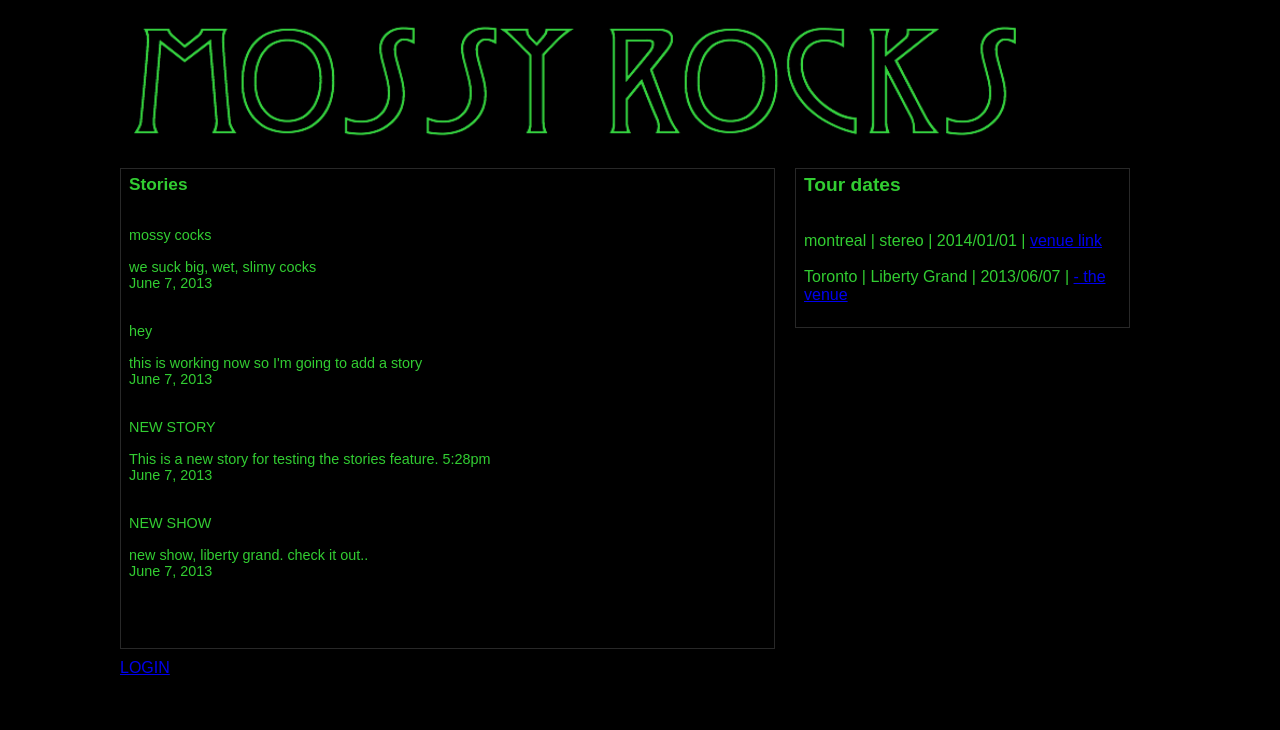
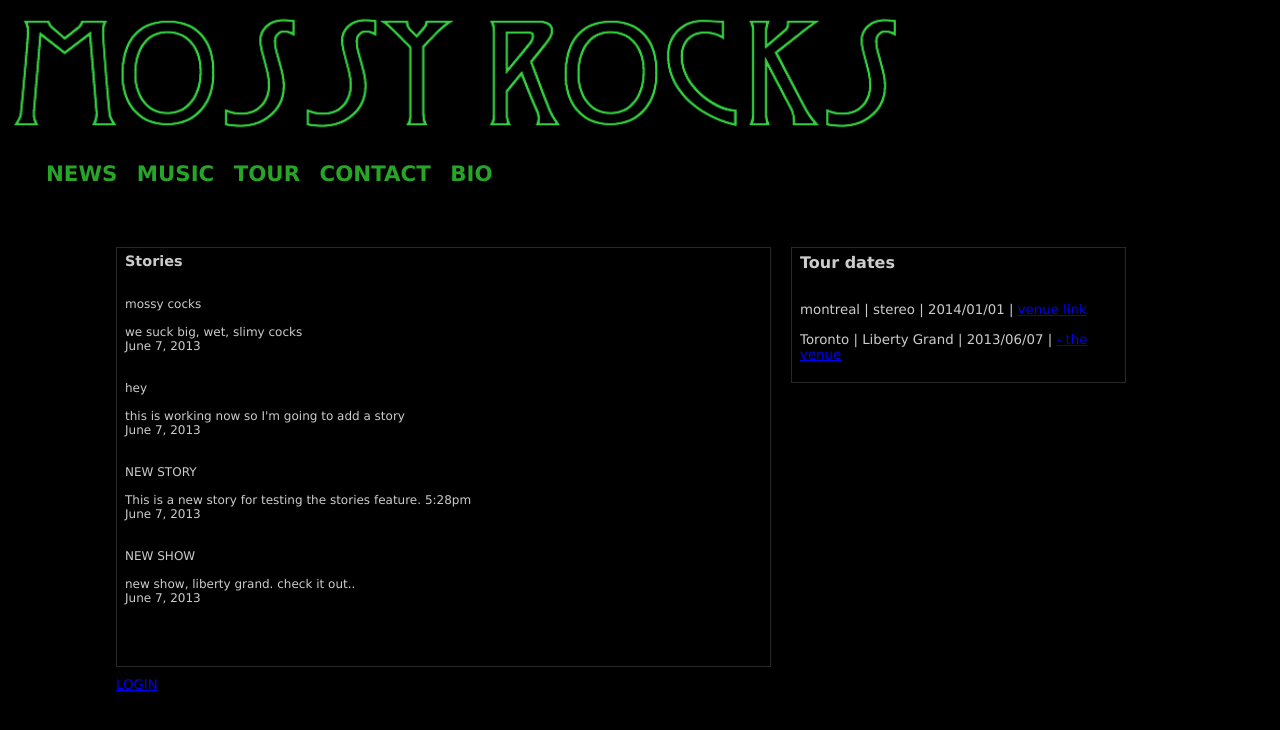
Before and after one commit to 0853RV3R/mossyrocks, a Django app: page / in a window 1280 px wide. Shown: the top 730 px of the page. Run offline with Django 3.2, Linux system fonts and the light colour scheme; data comes from the database, SQL or seed files in the repository; both versions use the stored data as it was after the commit; parts of the project's set-up code (start-up, migrations or seed data) failed here and were passed over.

Commit message:
some more css progress

```diff
--- a/MossyDream-Music.html
+++ b/MossyDream-Music.html
@@ -45,7 +45,7 @@ After writing a few songs under Adena, it was time for the band to take a hiatus
 <p>
 In 2012, Justin, Kerry, and Nick re-assembled in Toronto to continue their musical journey, a return more anticipated than the second coming of Christ. Alas, Mossy Rocks was born - but not without the final addition to this wondrous puzzle, guitarist Chase Tiley. With a drummer, bassist, guitarist, and lead singer in place, Mossy Rocks was able to finally create a sound that would transcend rock.
 
-Drawing influence from Tool, Led Zeppelin, Red Hot Chili Peppers, and Jimi Hendrix, Mossy Rocks creates an alternative sound infused with new edge and old finesse. With each down stroke of the pick and snare of the drum, Justin, Kerry, Nick, Chase, and Mossy Rocks move closer to Rock & Roll stardom.
+Drawing influence from Tool, Led Zeppelin, Red Hot Chili Peppers, and Jimi Hendrix, Mossy Rocks creates an alternative sound infused with new edge and old finesse. With each down stroke of the pick and each crack of the snare drum, Justin, Kerry, Nick, Chase, and Mossy Rocks move closer to Rock & Roll stardom.
 </p>
 
 </div>
--- a/news/static/css/cssTillIDie.css
+++ b/news/static/css/cssTillIDie.css
@@ -13,23 +13,194 @@
 
   Note: IE6 works fine without this fix.
 */
-
+/*
 body {
 
  font-family: 'Merriweather Sans', sans-serif;
  color: #32CD32;
  background:rgb(0, 0, 0);
 }
+*/
+BODY {
+  background:#000000; color:#CCCCCC;
+  font-family: verdana, arial, helvetica, sans-serif;
+  font-size: 10pt;
+  margin-left: 0%;
+  margin-top: 0%;
+}
 
+
+
+p{
+  color:#32CD32;
+  background-color:#000000;
+}
+/*
+A.nav:link    { color:#32CD32; }
+A.nav:hover   { color:#2EB82E; }
+
+A:visited   { color:#666666; }
+
+A:active  { color:#AA0000; } */
+
+.mainNavigation {
+
+         background-color: #000000;
+         font-family: verdana, arial, helvetica, sans-serif;
+     font-size:16pt;
+         color: #32CD32;
+         font-weight: bold;
+         width: 100%;
+         height: 65px;
+     position:fixed;
+     top:130px;
+     z-index:1;
+     left:0px;
+     zoom: 1;
+     filter: alpha(opacity=70);
+     opacity:0.8;
+       }
+
+#Title{
+     background-color: #000000;
+         font-family: verdana, arial, helvetica, sans-serif;
+         color: #32CD32;
+         font-weight: bold;
+     height:10px;
+     width:100%;
+     zoom:1;
+       left: 35px;
+     z-index:1;
+     filter: alpha(opacity=70);
+     opacity:0.8;
+     position: fixed;
+     top:0px;
+
+
+        }
+
+
+#enter{
+    background-color: #000000;
+         font-family: LCD, verdana, arial, helvetica, sans-serif;
+         color: #32CD32;
+         font-weight: bold;
+     display:table-cell;
+margin:0 auto;
+vertical-align:middle;
+text-align:center;
+width:1014px;
+position:absolute;
+top:300px;
+
+
+}
+
+#body
+{
+ width:850px;
+ margin:0px auto;
+ margin-top:180px;
+ font-family:verdana;
+}
+
+ul.nav
+{
+  position: relative;
+  list-style-type:none;
+  margin:0;
+  padding:60;
+  padding-top:6px;
+  padding-bottom:6px;
+  border-radius:10px;
+  -moz-border-radius:10px;
+  -webkit-border-radius:10px;
+  }
+li.nav
+{
+  display:inline;
+}
+li.pic
+{
+  display:inline;
+  position: absolute;
+  right: 10px;
+}
+
+a.nav
+{
+  font-weight:bold;
+  color:#32CD32;
+  background-color:#000000;
+  text-align:center;
+  padding:6px;
+  text-decoration:none;
+  text-transform:uppercase;
+  border-radius:10px;
+  -moz-border-radius:10px;
+  -webkit-border-radius:10px;
+}
+a.current, a:hover,a:active
+{
+  background-color:#32CD32;
+  color:#000000;
+}
+
+.news{
+  background-color:#00000;
+  color:#32CD32;
+}
+
+img{
+  border-radius:10px;
+  -moz-border-radius:10px;
+  -webkit-border-radius:10px;
+}
+
+div.slide
+{
+position: relative;
+width:40px;
+height:65px;
+background:#32CD32;
+transition-property: width;
+transition-duration: 2s;
+-webkit-transition-property: width; /* Safari */
+-webkit-transition-duration: 2s; /* Safari */
+border-radius:10px;
+-moz-border-radius:10px;
+-webkit-border-radius:10px;
+}
+div.slide:hover
+{
+width:300px;
+}
+
+.song
+{position: relative;
+ left: 500px;
+}
+
+
+
+
+
+
+
+
+/* OLD TEMPLATE: */
+
+.title_2 {
+    font-size:120%;
+    font-weight:700;
+}
+/*
 .title_1 {
     font-size:150%;
     font-weight:700;
 }
 
-.title_2 {
-    font-size:120%;
-    font-weight:700;
-}
+
 
 .title_3 {
     font-size:120%;
@@ -74,7 +245,7 @@ body {
     font-size:0.9em;
     font-weight:700;
 }
-
+    */
 
 /* Containers
 ----------------------------------------------------------------------------------------------------*/
@@ -111,13 +282,14 @@ body {
 }
 
 
-
+/*
 .push_1, .pull_1,
 .push_2, .pull_2,
 .push_3, .pull_3 {
 	position:relative;
 }
 
+*/
 
 /* Grid >> Children (Alpha ~ First, Omega ~ Last)
 ----------------------------------------------------------------------------------------------------*/
--- a/news/templates/basic.html
+++ b/news/templates/basic.html
@@ -11,38 +11,27 @@
 
 <body>
 
-<div class="container_4">
+<div class="Title">
 
 <img src="{{ STATIC_URL }}images/MR-head.gif" alt=":::MOSSY ROCKS:::" onmouseover="this" src="{{ STATIC_URL }}images/MR-head.gif" onmouseout="images/MR-head.gif" width="911" height="142" />
+
+</div>
 
 
 
 
-        {% comment %}
-        {% block navbar %}
-    <br>
-    <ul class ="nav">
-        <li class ="nav"><a href="#" >News</a></li>
-        <li class ="nav"><a href="#" >Music</a></li>
-        <li class ="nav"><a href="#" >Tour</a></li>
-        <li class ="nav"><a href="#" >Contact</a></li>
-        <li class ="nav"><a href="#" >Bio</a></li>
-    </ul>
-        {% endblock navbar %}
-        {% endcomment %}
 
 
+{% block header %} {% endblock header %}
+<div class="container_4">
 
-<br>
-<br>
-
-{% block header %} {% endblock header %}
 {% block main %} {% endblock main %}
 {% block main2 %}{% endblock main2 %}
 {% block sidebar %} {% endblock sidebar %}
 {% block footer %} {% endblock footer %}
+</div>
 
-</div>
+
 
 </body>
 
--- a/news/templates/news.html
+++ b/news/templates/news.html
@@ -1,6 +1,34 @@
 {% extends 'basic.html' %}
 
+
+{% block header %}
+
+<div class= "mainNavigation" >
+    <br>
+    <ul class ="nav">
+        <li class ="nav"><a href="#" class ="nav" id="current">News</a></li>
+        <li class ="nav"><a href="#" class ="nav">Music</a></li>
+        <li class ="nav"><a href="#" class ="nav">Tour</a></li>
+        <li class ="nav"><a href="#" class ="nav">Contact</a></li>
+        <li class ="nav"><a href="#" class ="nav">Bio</a></li>
+    </ul>
+
+</div>
+
+
+<br>
+<br>
+<br>
+<br>
+<br>
+<br>
+
+<br>
+{% endblock header %}
+
+
 {% block main %}
+
 
 
     <div class="grid_1">
@@ -84,6 +112,8 @@
 </div>
 {% endblock main %}
 
+
+
 {% block footer %}
 
 {% if user.is_authenticated %}
```
Also changed, not shown: MossyDreamStyle.css (added, +161 -0 lines), database.db, the sequence - git.png (added).
